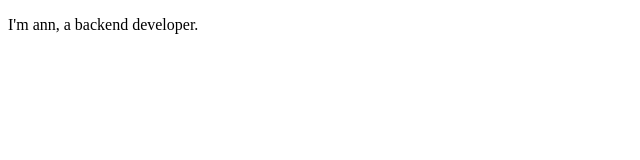
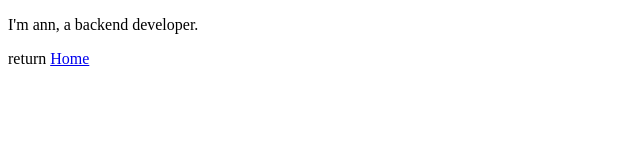
Before and after one commit to ann-glitch/informational-site, a plain HTML site: page files/about.html in a window 1280 px wide. Shown: the full height of the page, 0-640 px from the left. Drawn offline with Linux system fonts and the light colour scheme.

Commit message:
attended a return home link

```diff
--- a/files/about.html
+++ b/files/about.html
@@ -8,5 +8,6 @@
 </head>
 <body>
     <p>I'm ann, a backend developer.</p>
+    <p>return <a href="index.html">Home</a></p>
 </body>
 </html>
```
Also changed, not shown: files/contact-me.html (+1 -0 lines).
